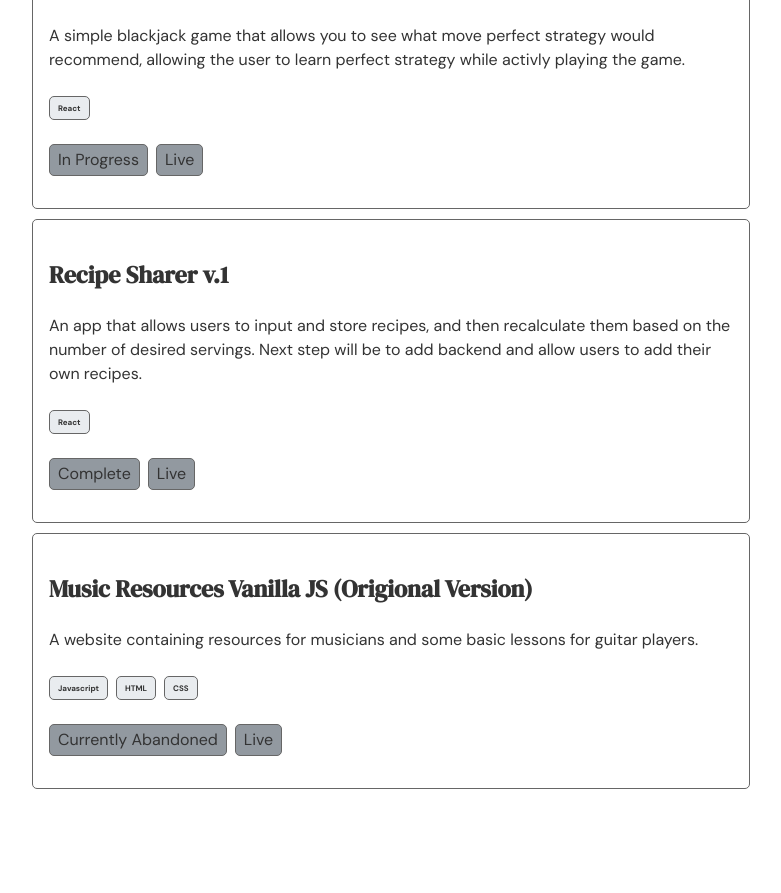
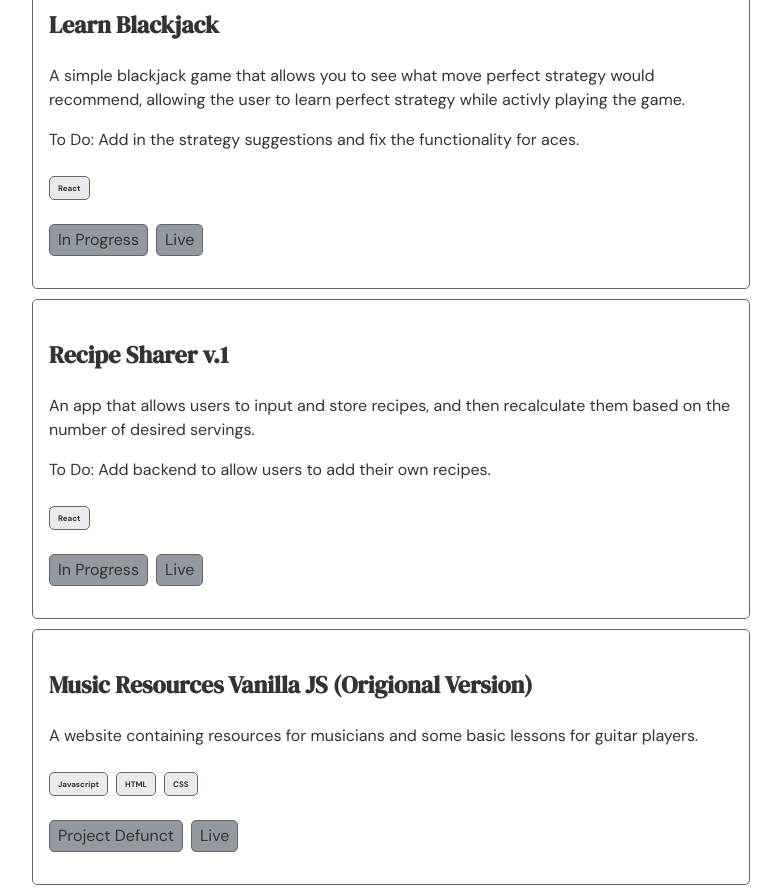
Before and after one commit to CalvinGaiennie/portfolio-vite, a React (Vite) app: page /projects in a window 1280 px wide. Shown: the part 1360-2253 px from the top of the page, without its empty margins (249-1030 px from the left). Before the commit the page ends 2157 px from the top, so only its background shows below. Built offline with nearby package versions, Linux system fonts and the light colour scheme.

Commit message:
added an element to the project cards

```diff
--- a/src/components/ProjectCard.jsx
+++ b/src/components/ProjectCard.jsx
@@ -8,6 +8,7 @@ function ProjectCard({
   status,
   hostingStatus,
   techStack,
+  todo,
 }) {
   return (
     <div className={styles.projectCard}>
@@ -21,6 +22,14 @@ function ProjectCard({
         )}
         <h3>{title}</h3>
         <p>{description}</p>
+        {todo ? (
+          <div>
+            <p>To Do: {todo}</p>
+          </div>
+        ) : (
+          <></>
+        )}
+
         <div className={styles.techStackContainer}>
           {techStack.map((tech) => (
             <p key={tech} className={styles.tech}>
--- a/src/pages/Projects.jsx
+++ b/src/pages/Projects.jsx
@@ -24,6 +24,7 @@ function Projects() {
             "Express",
             "MongoDB",
           ]}
+          todo={"Fix the backend and get it hosted."}
         />
         <ProjectCard
           title={"Music Resources"}
@@ -35,6 +36,7 @@ function Projects() {
           hostingStatus={"Live"}
           techStack={["React"]}
           // img={projectImage}
+          todo={""}
         />
 
         <ProjectCard
@@ -46,6 +48,7 @@ function Projects() {
           status={"In Progress"}
           hostingStatus={"Live"}
           techStack={["React"]}
+          todo={""}
         />
         <ProjectCard
           title={"FetchMoreKennels Landing Page"}
@@ -55,6 +58,7 @@ function Projects() {
           link={"https://fetchmorekennels.netlify.app/"}
           hostingStatus={"Live"}
           techStack={["React"]}
+          todo={""}
         />
         <ProjectCard
           title={"Learn Blackjack"}
@@ -66,17 +70,21 @@ function Projects() {
           status={"In Progress"}
           hostingStatus={"Live"}
           techStack={["React"]}
+          todo={
+            "Add in the strategy suggestions and fix the functionality for aces."
+          }
         />
         <ProjectCard
           title={"Recipe Sharer v.1"}
           description={
-            "An app that allows users to input and store recipes, and then recalculate them based on the number of desired servings. Next step will be to add backend and allow users to add their own recipes."
+            "An app that allows users to input and store recipes, and then recalculate them based on the number of desired servings. "
           }
           // img={projectImage}
           link={"https://cgrecipes.netlify.app/"}
-          status={"Complete"}
+          status={"In Progress"}
           hostingStatus={"Live"}
           techStack={["React"]}
+          todo={"Add backend to allow users to add their own recipes."}
         />
         <ProjectCard
           title={"Music Resources Vanilla JS (Origional Version)"}
@@ -84,10 +92,11 @@ function Projects() {
             "A website containing resources for musicians and some basic lessons for guitar players."
           }
           link={"https://cgmusic.netlify.app/"}
-          status={"Currently Abandoned"}
+          status={"Project Defunct"}
           hostingStatus={"Live"}
           techStack={["Javascript", "HTML", "CSS"]}
           // img={projectImage}
+          todo={""}
         />
       </div>
     </div>
```
